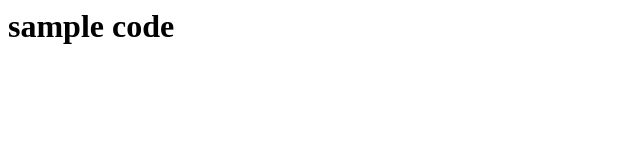
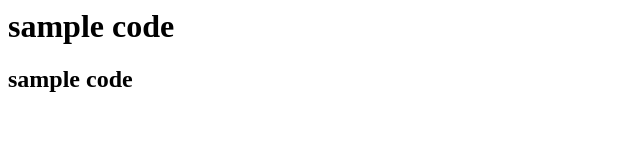
Before and after one commit to kohta9521/Github_Pair_Pratice, a plain HTML site: page index.html in a window 1280 px wide. Shown: the whole page, without its empty margins (0-640 px from the left). Drawn offline with Linux system fonts and the light colour scheme.

Commit message:
Update index.html

```diff
--- a/index.html
+++ b/index.html
@@ -1 +1,2 @@
 <h1>sample code</h1>
+<h2>sample code</h2>
```
